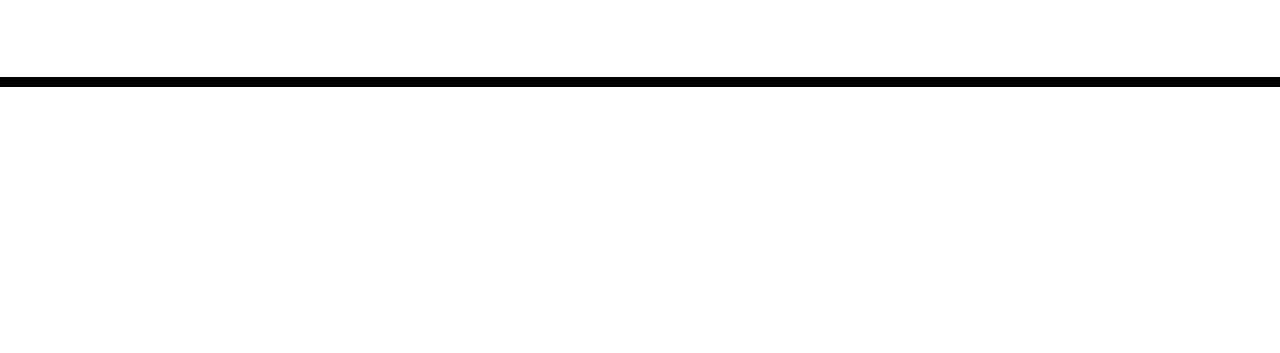
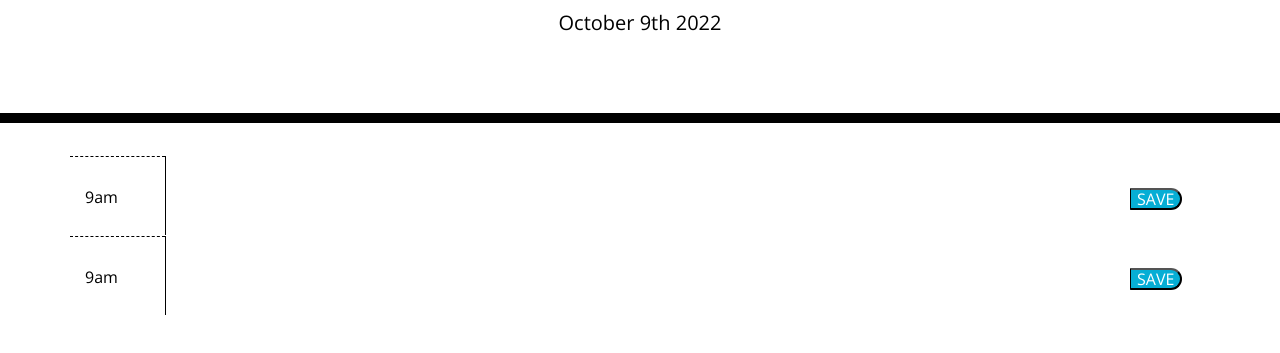
Before and after one commit to JonSpircoff7/your-dailyschedule, a plain HTML site: page index.html in a window 1280 px wide. Shown: the part 181-534 px from the top of the page. Drawn offline with nearby package versions, Linux system fonts and the light colour scheme; files that its build step writes are made by us from their sources.

Commit message:
Added timeclock and step one of page layout

```diff
--- a/css/style.css
+++ b/css/style.css
@@ -1,5 +1,5 @@
 body {
-  font-family: 'Open Sans', sans-serif;
+  font-family: "Open Sans", sans-serif;
   font-size: 16px;
   line-height: 1;
 }
@@ -11,6 +11,8 @@ textarea {
   color: #000000;
   border-left: 1px solid black;
   padding: 10px;
+  height: 100%;
+  width: 100%;
 }
 
 .jumbotron {
--- a/index.html
+++ b/index.html
@@ -18,7 +18,7 @@
       href="https://fonts.googleapis.com/css?family=Open+Sans&display=swap"
       rel="stylesheet"
     />
-    <link rel="stylesheet" href="style.css" />
+    <link rel="stylesheet" href="./css/style.css" />
     <title>Work Day Scheduler</title>
   </head>
 
@@ -29,10 +29,32 @@
       <p id="currentDay" class="lead"></p>
     </header>
     <div class="container">
-      <!-- Timeblocks go here -->
+      <div class="row align-items-start main-row">
+        <div class="col col-lg-1 hour">
+          <p>9am</p>
+        </div>
+        <textarea class="description col col-lg-10" cols="100" rows="3.5"></textarea>
+        <div class="col col-lg-1">
+          <button class="saveBtn">SAVE</button>
+        </div>
+      </div>
+
+      <div class="row align-items-start main-row">
+        <div class="col col-lg-1 hour">
+          <p>9am</p>
+        </div>
+        <textarea class="description col col-lg-10" cols="100" rows="3.5"></textarea>
+        <div class="col col-lg-1">
+          <button class="saveBtn">SAVE</button>
+        </div>
+      </div>
     </div>
-
-    <script src="https://cdnjs.cloudflare.com/ajax/libs/jquery/3.2.1/jquery.min.js"></script>
+    <script
+      src="https://code.jquery.com/jquery-3.6.1.min.js"
+      integrity="sha256-o88AwQnZB+VDvE9tvIXrMQaPlFFSUTR+nldQm1LuPXQ="
+      crossorigin="anonymous"
+    ></script>
     <script src="https://cdnjs.cloudflare.com/ajax/libs/moment.js/2.24.0/moment.min.js"></script>
+    <script src="./script.js/script.js"></script>
   </body>
 </html>
--- a/script.js/script.js
+++ b/script.js/script.js
@@ -0,0 +1,20 @@
+$(document).ready();
+//variables
+let currentTime = moment().format("MMMM Do YYYY, hh:mm:ss a");
+
+//Connected elements
+const timeRows = $(".container");
+
+//Dynamic Date Function
+setInterval(function setTime() {
+  currentTime = moment().format("MMMM Do YYYY");
+  $("#currentDay").text(currentTime);
+}, 1000);
+
+
+// function appendRows() {
+//     for (let i = 0; i < 5; i++) {
+//       timeRows.append("<p>this is text<p>");
+//     }
+//   }
+//   appendRows();
```
Also changed, not shown: text.txt.
